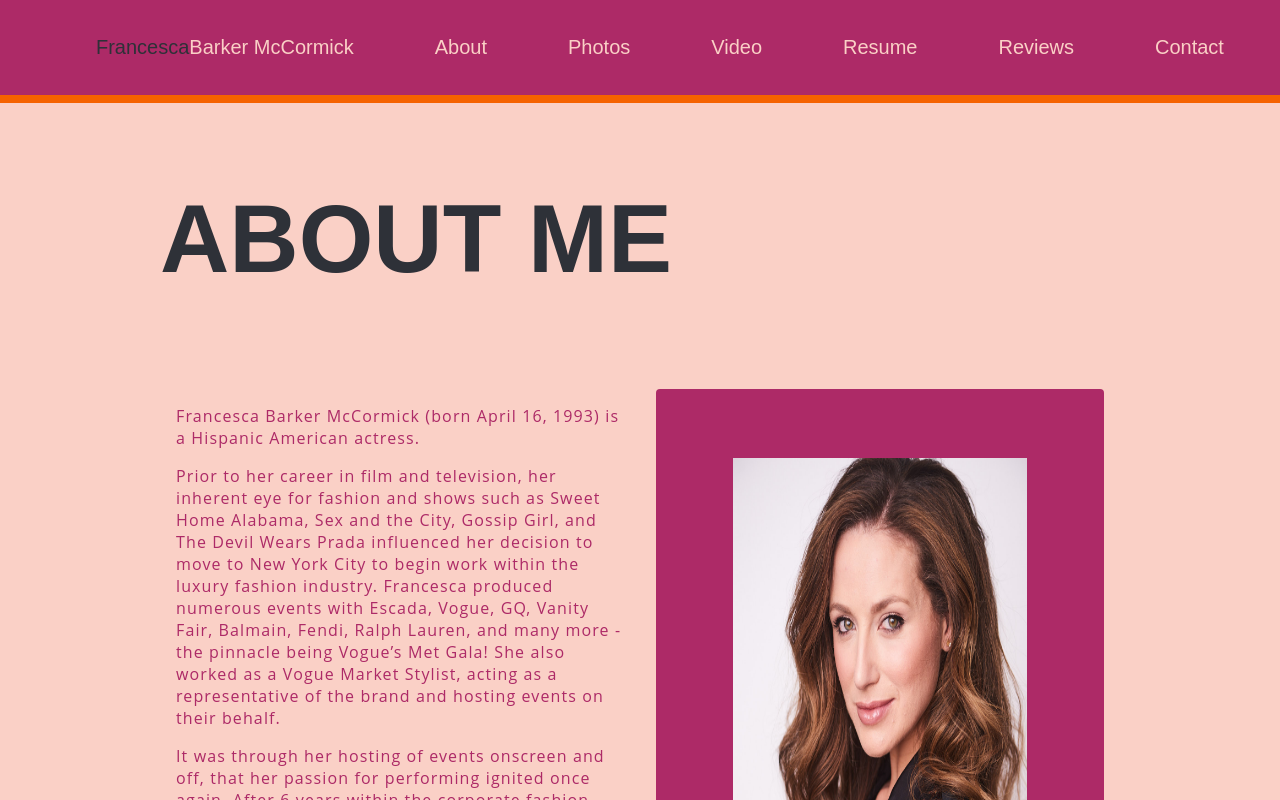
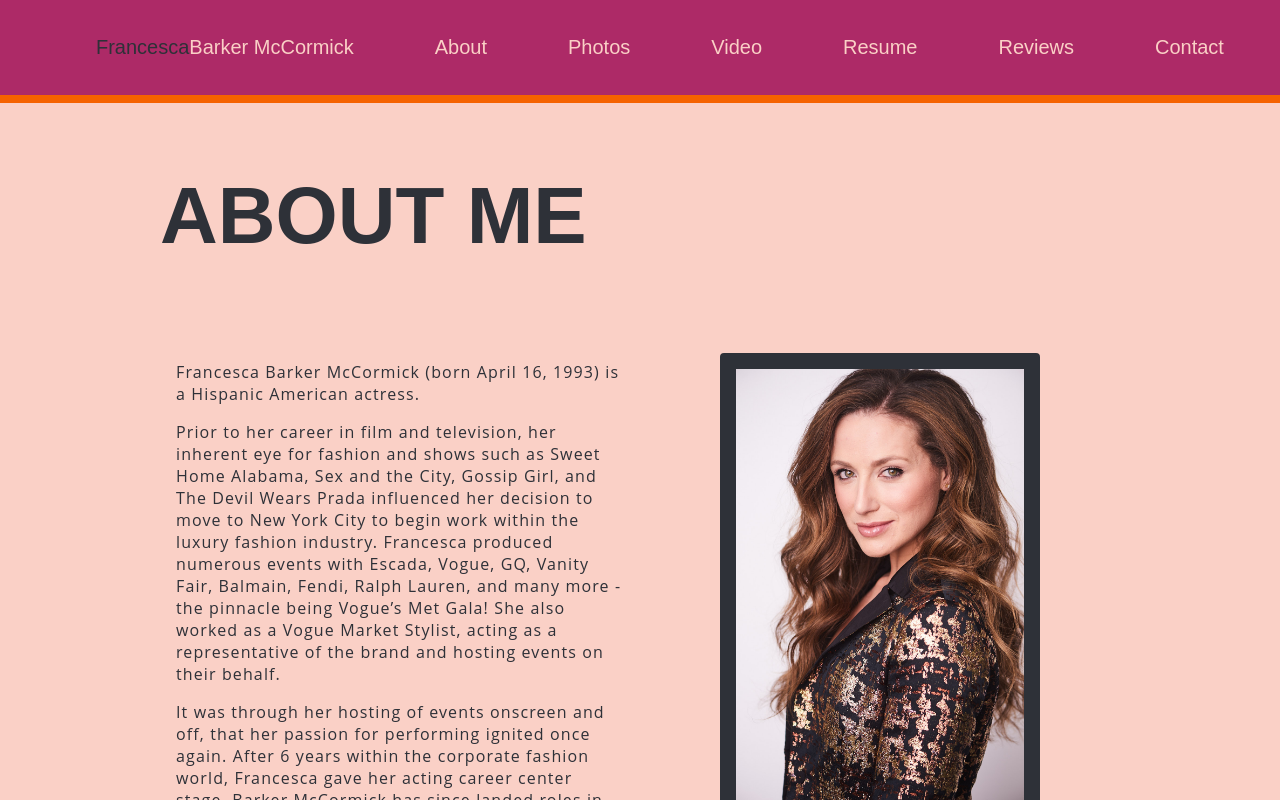
Before and after one commit to Lzm0010/fran-nuxt, a Nuxt app: page /about in a window 1280 px wide. Shown: the top 800 px of the page. Built offline with nearby package versions, Linux system fonts and the light colour scheme; a web font is replaced by a local one.

Commit message:
changed frames to gun metal, fixed about me photo

```diff
--- a/layouts/default.vue
+++ b/layouts/default.vue
@@ -36,7 +36,7 @@ body {
 
 h2 {
   font-family: "crushed", Arial, Helvetica, sans-serif;
-  font-size: 6rem;
+  font-size: 5rem;
   color: #2e3138;
 }
 
--- a/pages/about.vue
+++ b/pages/about.vue
@@ -67,23 +67,24 @@ export default {
 .about-me {
   display: flex;
   justify-content: space-evenly;
-  color: #ad2a67;
+  align-items: flex-start;
+  color: #2e3138;
   letter-spacing: 0.07em;
 }
 
 .about-me-img-frame {
-  background-color: #ad2a67;
   padding: 0.5rem;
   display: flex;
   justify-content: center;
   align-items: center;
   height: 100%;
-  border-radius: 4px;
 }
 
 .about-me-img {
-  width: 68%;
-  height: 85%;
+  border: 1rem solid #2e3138;
+  border-radius: 4px;
+  width: 20rem;
+  /* height: 85%; */
 }
 
 .about-me-item {
@@ -99,7 +100,7 @@ export default {
   }
 
   .about-me-img-frame {
-    background-color: #ad2a67;
+    background-color: #2e3138;
     padding: 0;
     display: flex;
     justify-content: center;
@@ -110,7 +111,7 @@ export default {
   .about-me-img {
     width: 100%;
     height: 100%;
-    border: 0.5rem solid #ad2a67;
+    border: 0.5rem solid #2e3138;
   }
 
   .about-me-item {
--- a/pages/contact.vue
+++ b/pages/contact.vue
@@ -89,7 +89,7 @@ export default {
   background-color: #ad2a67;
   color: white;
   padding: 1.3rem;
-  border: 3px solid #f56200;
+  border: 3px solid #2e3138;
   border-radius: 4px;
   margin-right: 2.5rem;
 
@@ -111,7 +111,7 @@ form {
   display: flex;
   flex-direction: column;
   align-items: center;
-  background-color: #ad2a67;
+  background-color: #2e3138;
   border-radius: 4px;
 }
 
@@ -120,7 +120,7 @@ form {
   width: 100%;
   height: 3.125rem;
   background-color: white;
-  border: 3px solid #f56200;
+  border: 3px solid #ad2a67;
   border-radius: 4px;
   margin-bottom: 1.5rem;
   padding-left: 0.5rem;
@@ -140,7 +140,7 @@ form {
 .submit-button {
   height: 3.125rem;
   width: 50%;
-  background-color: #f56200;
+  background-color: #ad2a67;
   color: white;
   border: 3px solid white;
   border-radius: 4px;
@@ -150,7 +150,7 @@ form {
 
   &:hover {
     background-color: white;
-    color: #f56200;
+    color: #ad2a67;
   }
 }
 
--- a/pages/index.vue
+++ b/pages/index.vue
@@ -1,6 +1,7 @@
 <template>
   <!-- Landing Page -->
   <section>
+    <div class="landing-view">
       <ul class="landing-links">
         <li>
           <a
@@ -32,12 +33,17 @@
         src="@/assets/images/landingfran.jpg"
         alt="Fran at Vogue Event"
       >
+    </div>
   </section>
 </template>
 
 <!-- Add "scoped" attribute to limit CSS to this component only -->
 <style lang="scss">
 /* Landing Page */
+.landing-view {
+  padding-top: 6rem;
+}
+
 .landing-image {
   margin-top: -4rem;
   height: 100%;
--- a/pages/resume.vue
+++ b/pages/resume.vue
@@ -49,7 +49,7 @@ export default {
 
 .download-button {
   text-decoration: none;
-  border: 3px solid #f56200;
+  border: 3px solid #2e3138;
   height: 3.125rem;
   width: 10rem;
   background-color: #ad2a67;
@@ -73,7 +73,7 @@ export default {
 }
 
 .resume-frame {
-  background-color: #ad2a67;
+  background-color: #2e3138;
   width: 80%;
   display: flex;
   justify-content: center;
--- a/pages/reviews.vue
+++ b/pages/reviews.vue
@@ -122,7 +122,7 @@ export default {
   justify-content: center;
   align-items: center;
   padding: 2rem;
-  background-color: #ad2a67;
+  background-color: #2e3138;
   border-radius: 4px;
   width: 80%;
 }
--- a/pages/video.vue
+++ b/pages/video.vue
@@ -49,7 +49,7 @@
 }
 
 .video-frame {
-  background-color: #ad2a67;
+  background-color: #2e3138;;
   display: flex;
   justify-content: center;
   align-items: center;
```
Lines whose indentation alone changed are shown as unchanged.
